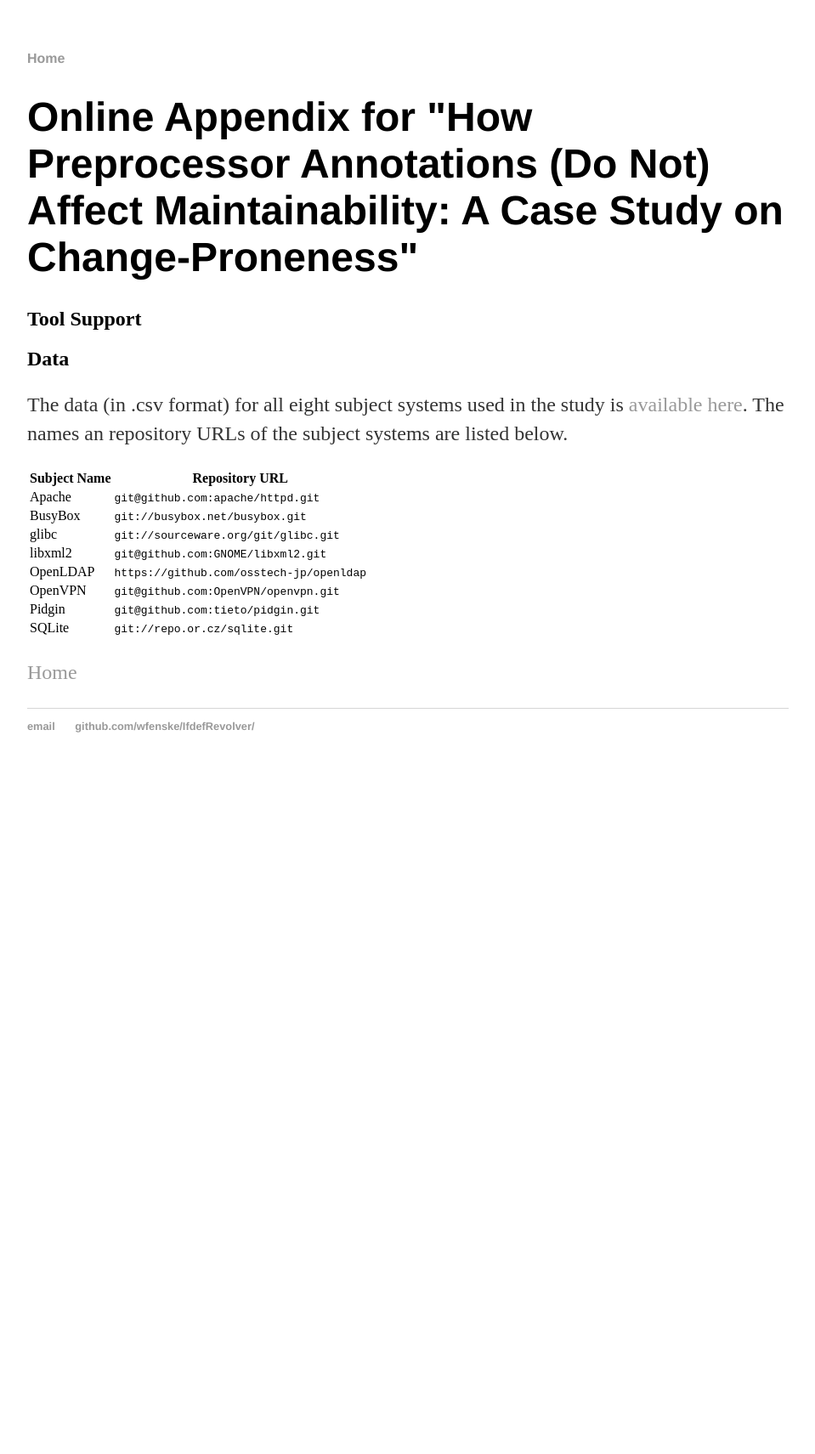
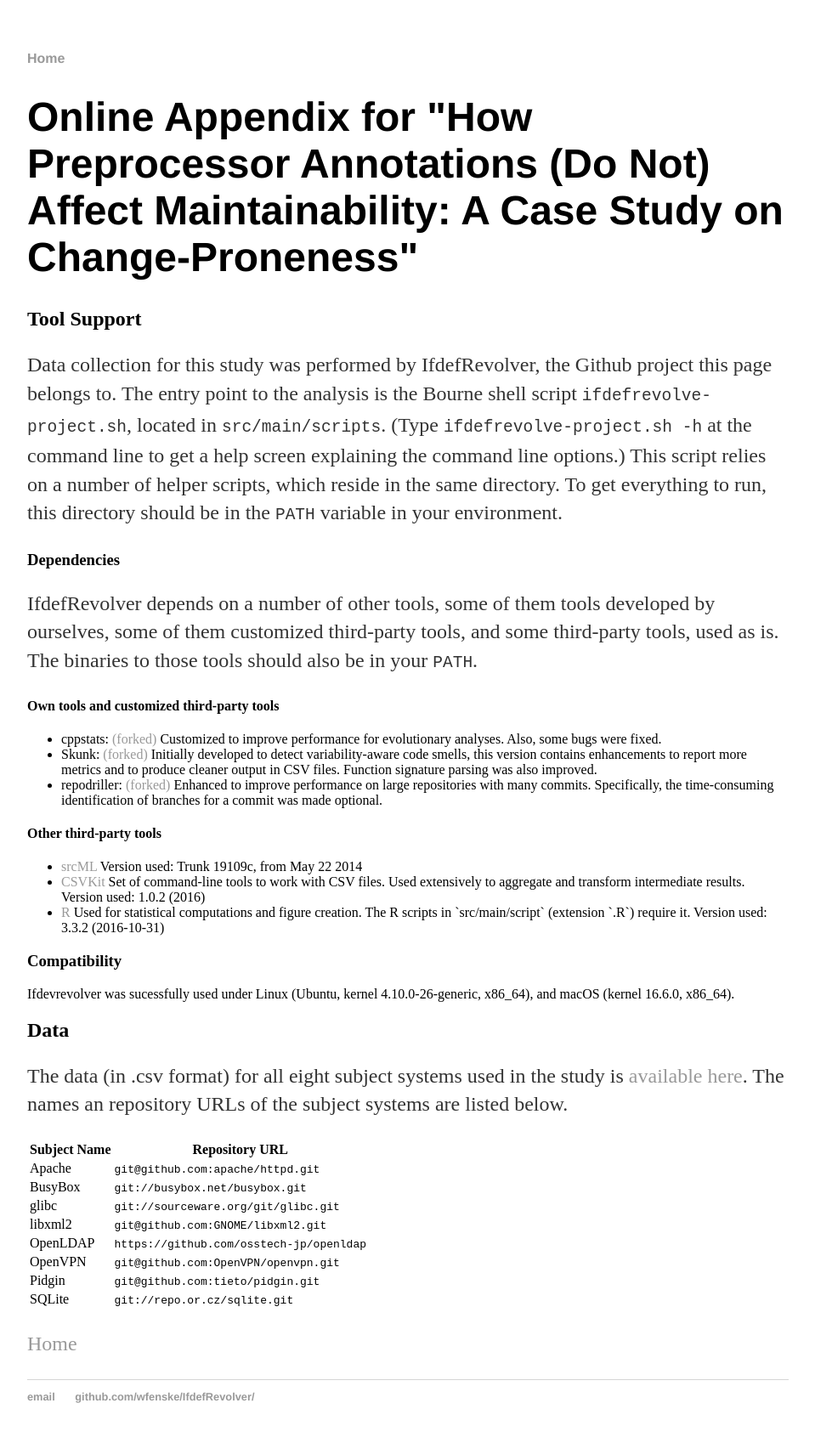
Before and after one commit to wfenske/IfdefRevolver, a Jekyll site: the page built from docs/ifdefs-vs-changes/index.html, in a window 1280 px wide. Shown: the whole page at 85% size, without its empty margins (160-1119 px from the left). Built offline with Jekyll 4.4.1, drawn with Linux system fonts in a browser that asks for light colours; before the commit the page ends 922 px from its top, so only the background shows below that.

Commit message:
Updated online reference material

```diff
--- a/docs/ifdefs-vs-changes/index.html
+++ b/docs/ifdefs-vs-changes/index.html
@@ -6,6 +6,78 @@
   <h1>Online Appendix for &quot;How Preprocessor Annotations (Do Not) Affect Maintainability: A Case Study on Change-Proneness&quot;</h1>
 
   <h2>Tool Support</h2>
+
+  <p>Data collection for this study was performed by IfdefRevolver,
+  the Github project this page belongs to.
+  The entry point to the analysis is the Bourne shell script
+  <code>ifdefrevolve-project.sh</code>, located in
+  <code>src/main/scripts</code>.
+  (Type <code>ifdefrevolve-project.sh -h</code> at the command line to
+  get a help screen explaining the command line options.)
+  This script relies on a number of helper scripts, which reside in
+  the same directory.
+  To get everything to run, this directory should be in the <code>PATH</code>
+  variable in your environment.</p>
+
+  <h3>Dependencies</h3>
+
+  <p>IfdefRevolver depends on a number of other tools, some of them tools
+  developed by ourselves, some of them customized third-party tools, and
+  some third-party tools, used as is.
+  The binaries to those tools should also be in your
+  <code>PATH</code>.</p>
+
+  <h4>Own tools and customized third-party tools</h4>
+
+  <ul>
+  <li>cppstats: <a href='https://github.com/wfenske/cppstats'>(forked)</a>
+
+  Customized to improve performance for evolutionary analyses.  Also,
+  some bugs were fixed.
+  </li>
+
+
+  <li>Skunk: <a href='https://github.com/wfenske/Skunk'>(forked)</a>
+
+  Initially developed to detect variability-aware code smells, this
+  version contains enhancements to report more metrics and to produce
+  cleaner output in CSV files.  Function signature parsing was also
+  improved.
+  </li>
+
+  <li>repodriller: <a href='https://github.com/wfenske/repodriller'>(forked)</a>
+
+  Enhanced to improve performance on large repositories with many
+  commits.  Specifically, the time-consuming identification of
+  branches for a commit was made optional.</li>
+  </ul>
+
+  <h4>Other third-party tools</h4>
+
+  <ul>
+  <li><a href='http://www.srcml.org/'>srcML</a>
+
+  Version used: Trunk 19109c, from May 22 2014</li>
+
+  <li><a href='https://github.com/wireservice/csvkit'>CSVKit</a>
+
+  Set of command-line tools to work with CSV files.  Used extensively
+  to aggregate and transform intermediate results.
+
+  Version used: 1.0.2 (2016)</li>
+
+  <li><a href='https://www.r-project.org/'>R</a>
+
+  Used for statistical computations and figure creation.  The R
+  scripts in `src/main/script` (extension `.R`) require it.
+
+  Version used: 3.3.2 (2016-10-31)</li>
+  </ul>
+
+  <h3>Compatibility</h3>
+
+  Ifdevrevolver was sucessfully used under Linux (Ubuntu, kernel
+  4.10.0-26-generic, x86_64), and macOS (kernel 16.6.0, x86_64).
 
   <h2>Data</h2>
 
```
Also changed, not shown: README.md.
